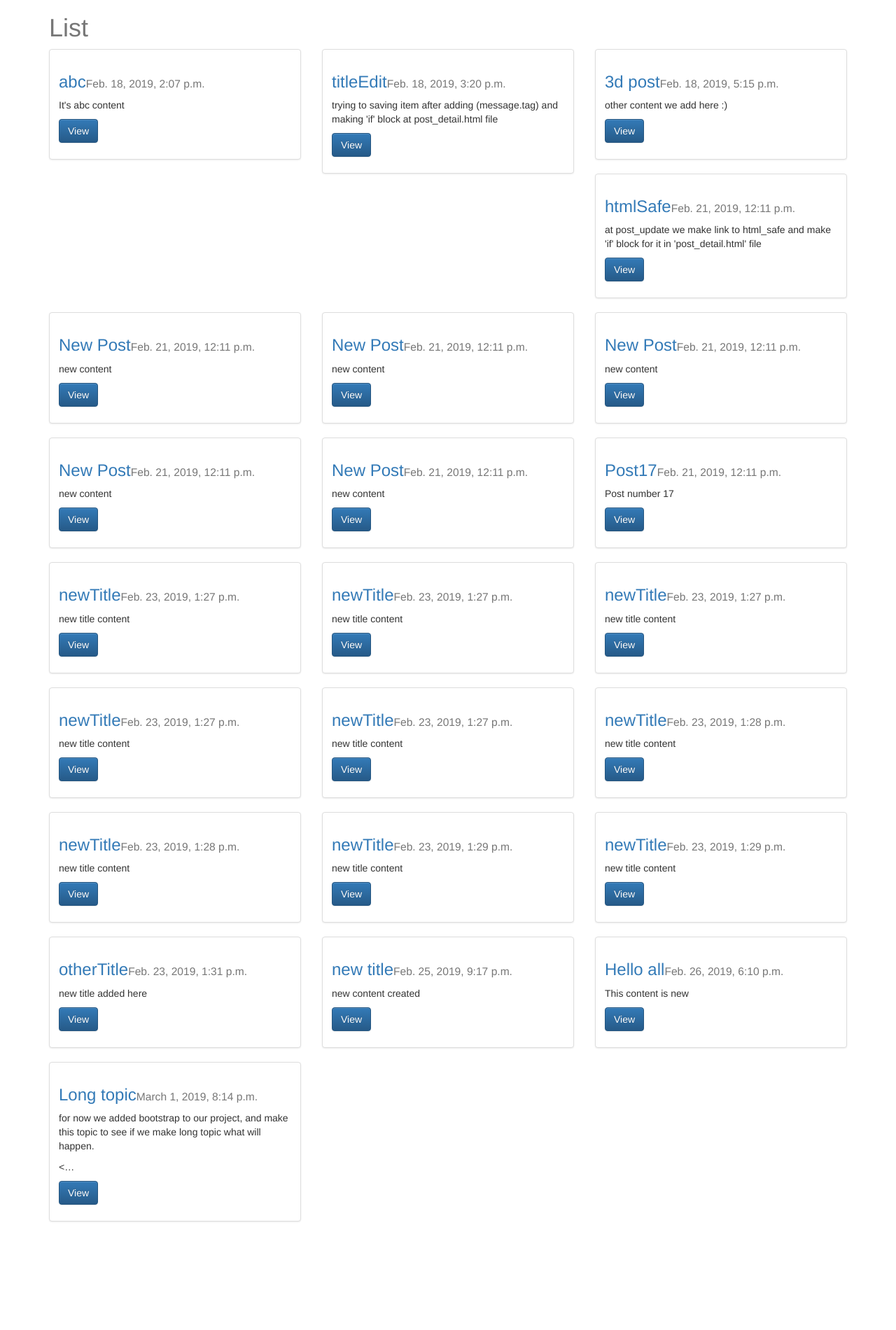
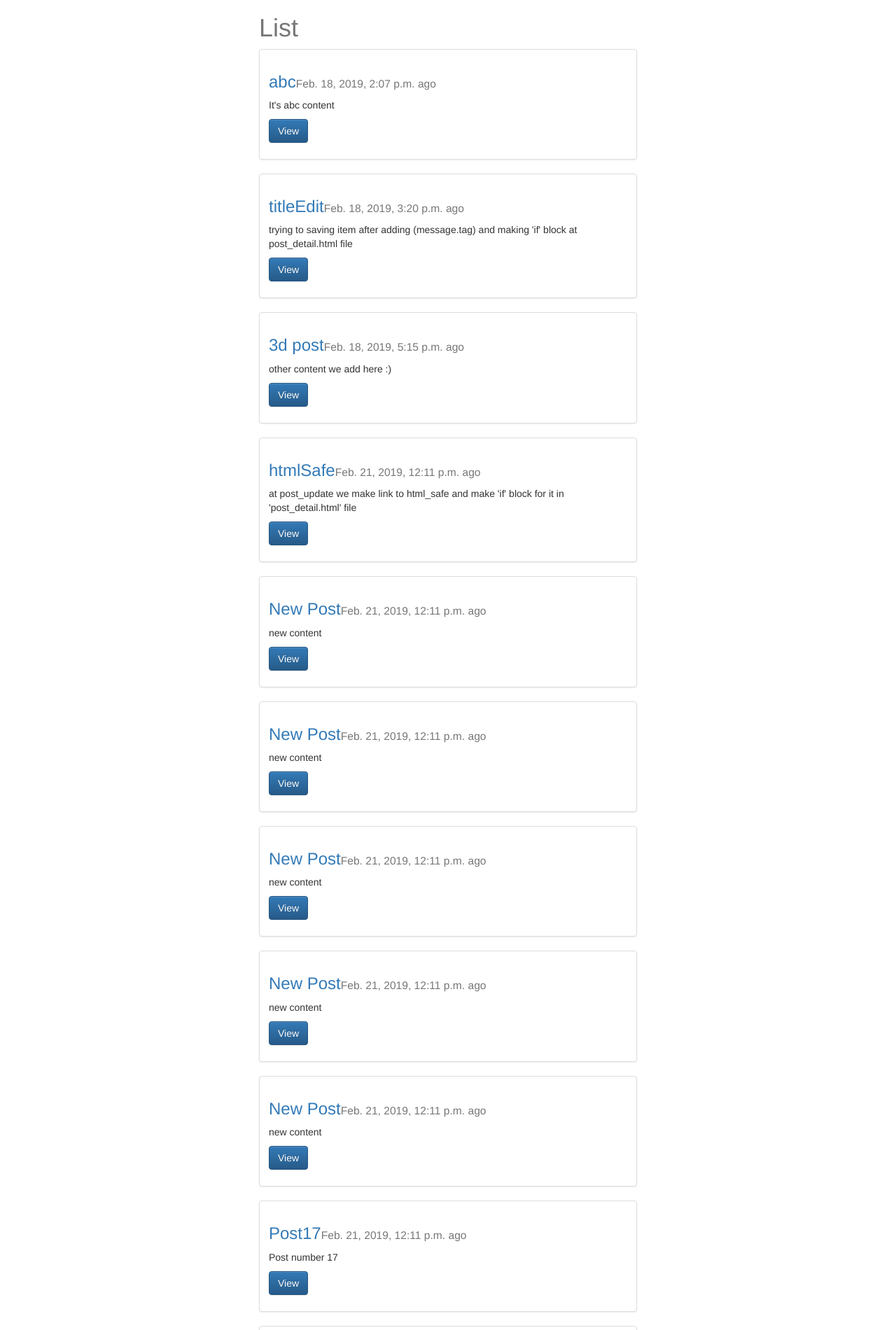
Before and after one commit to amdsleem/TryDjango001, a Django app: page /posts/ in a window 1280 px wide. Shown: the top 1900 px of the page at 70% size. Before the commit the page ends 1746 px from the top, so only its background shows below. Run offline with Django 3.2, Linux system fonts and the light colour scheme; data comes from the database, SQL or seed files in the repository; some libraries are stand-ins or nearby versions.

Commit message:
change list view to be more comfortable, the change was in html files 'base, post_form, post_list and post_detail'

```diff
--- a/trydjango/templates/post_form.html
+++ b/trydjango/templates/post_form.html
@@ -1,13 +1,13 @@
 {% extends "base.html" %}
 
 {% block content %}
-
+<div class='col-sm-6 col-sm-offset-3'>
 <h1>Form</h1>
 
 <form method='POST' action=''>{% csrf_token %}
 <!--this code make form work-->
 {{ form.as_p }}
-<input type='submit' value='Create Post' />
+<input type='submit' class='btn btn-default' value='Create Post' />
 </form>
-
+</div>
 {% endblock content %}
--- a/trydjango/templates/post_list.html
+++ b/trydjango/templates/post_list.html
@@ -1,9 +1,11 @@
 {% extends "base.html" %}
 {% block content %}
 
+<div class='col-sm-6 col-sm-offset-3'>
 <h1>{{title}}</h1>
+
+{% for obj in object_list %}
 <div class="row">
-{% for obj in object_list %}
 <!--div class='col-sm-6'>
     </posts/id/
     {% url "posts:detail" id=obj.id %}>
@@ -13,18 +15,21 @@
     {{obj.id}}<br/>
 </div-->
 
-  <div class="col-sm-6 col-md-4">
+  <div class="col-sm-12 col">
     <div class="thumbnail">
       <!--img src="..." alt="..."-->
       <div class="caption">
-        <h3><a href='{{ obj.get_absolute_url }}'>{{obj.title}}</a><small>{{ obj.timestamp }}</small></h3>
+        <h3><a href='{{ obj.get_absolute_url }}'>{{obj.title}}</a><small>{{ obj.timestamp }} ago</small></h3>
         <p>{{obj.content|linebreaks|truncatechars:120 }}</p>
         <p><a href="{{ obj.get_absolute_url }}" class="btn btn-primary" role="button">View</a></p>
       </div>
     </div>
+    </div>
+  <hr/>
   </div>
-
+{% comment %} {% cycle "" "<div class='col-sm-12'></div></div><div class='row'>" %} {% endcomment %}
 {% endfor %}
 </div>
 
+
 {% endblock content %}
```
